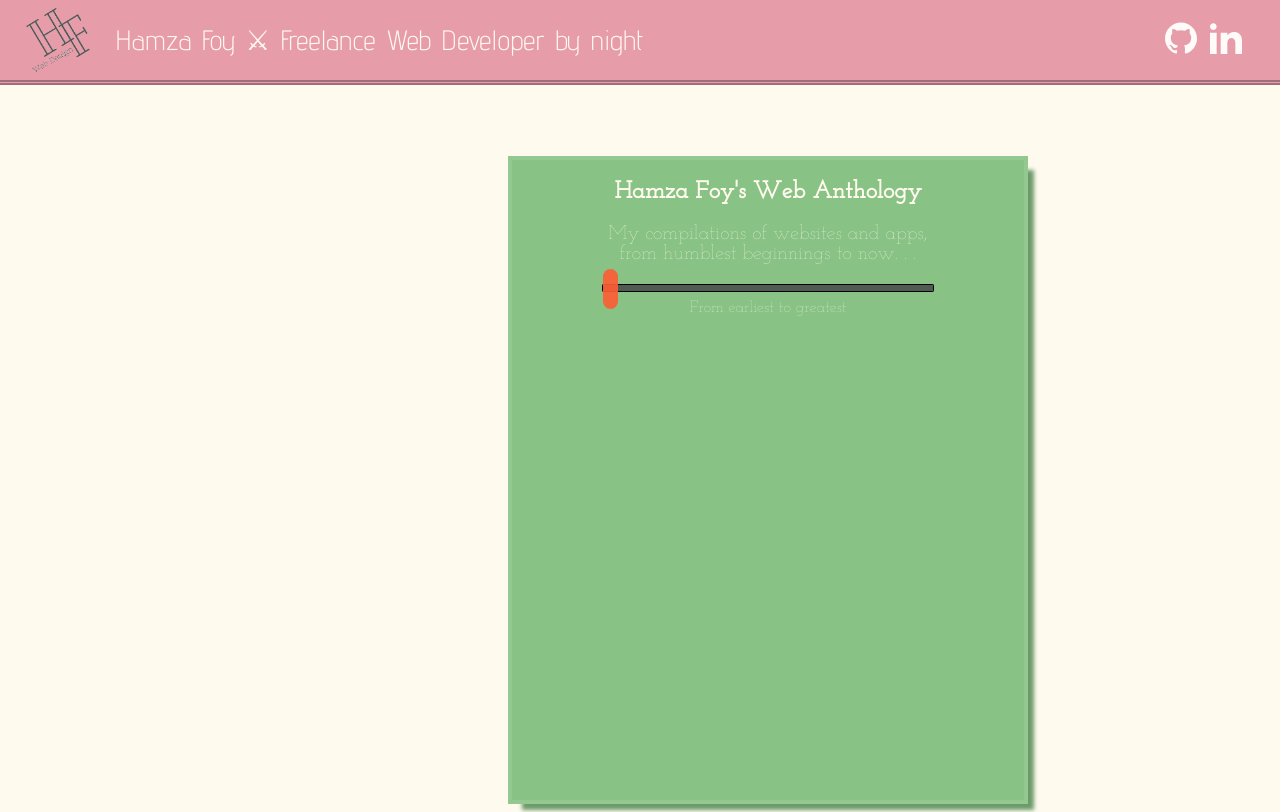
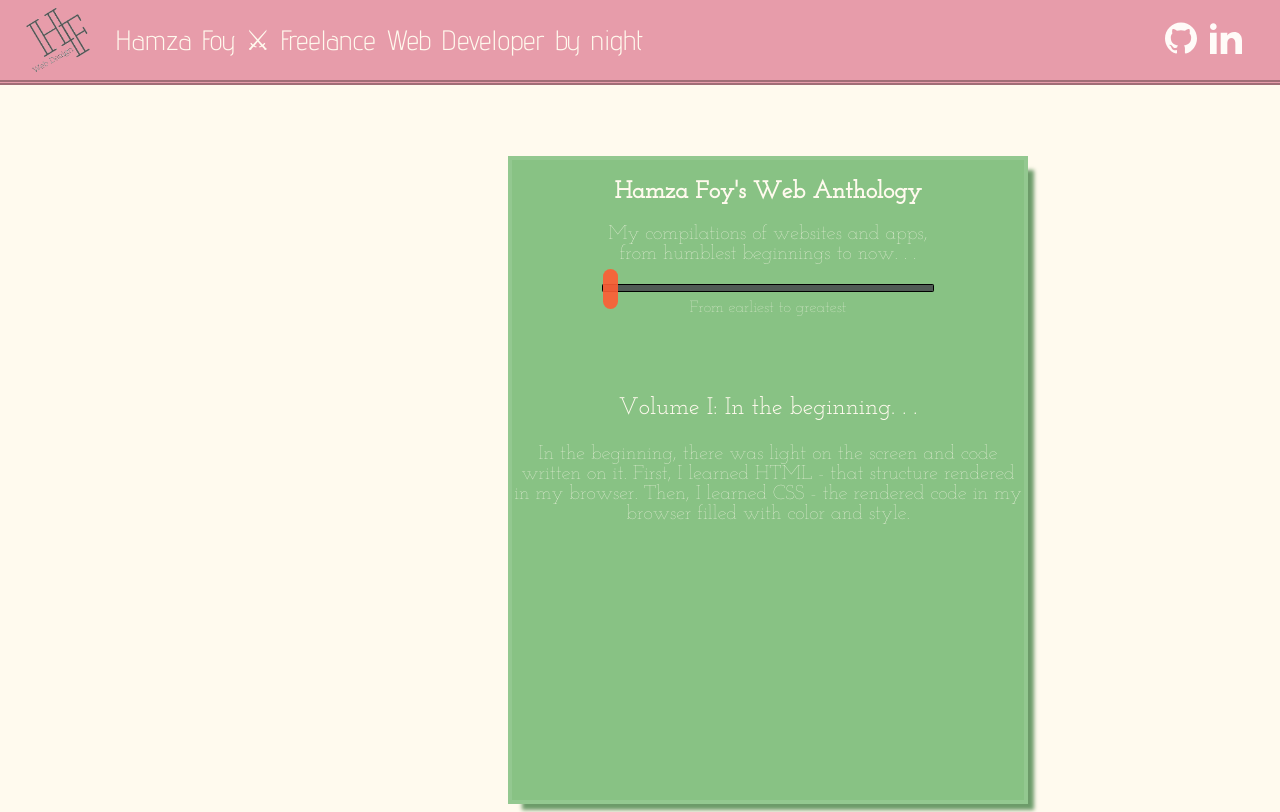
Before and after one commit to hamzafoy/hamza_foy_portfolio, a React (Create React App) app in the folder hamza-foy-portfolio/: page / in a window 1280 px wide. Shown: the top 812 px of the page. Built offline with nearby package versions, Linux system fonts and the light colour scheme.

Commit message:
begin to flesh out one of the timeline sections that will be displayed depending on the position of the knob on the range slider.

```diff
--- a/hamza-foy-portfolio/src/Timeline/Timeline.css
+++ b/hamza-foy-portfolio/src/Timeline/Timeline.css
@@ -1,5 +1,6 @@
 @font-face {font-family: "JosefinSlab-Regular"; src: url("./JosefinSlab-Regular.ttf"); }
 @font-face {font-family: "JosefinSlab-Thin"; src: url("./JosefinSlab-Thin.ttf"); }
+@font-face {font-family: "AdventPro-Light"; src: url("./AdventPro-Light.ttf"); }
 
 
 .timeline-container {
@@ -43,3 +44,12 @@
     font-family: 'JosefinSlab-Thin';
     margin: 1vh 0 0;
 }
+
+.timeline-display-one {
+    margin: 10vh 0 0;
+}
+
+.timeline-display-one h1 {
+    font-family: 'JosefinSlab-Regular';
+    font-weight: normal;
+}
--- a/hamza-foy-portfolio/src/Timeline/Timeline.js
+++ b/hamza-foy-portfolio/src/Timeline/Timeline.js
@@ -1,6 +1,14 @@
 import React from 'react';
 import './Timeline.css';
 import './Timeline-Handler.css'
+
+const timelineObject = {
+    itemOne: (
+        <section>
+            This is a test
+        </section>
+    )
+}
 
 class Timeline extends React.Component {
     constructor(props) {
@@ -34,6 +42,17 @@ class Timeline extends React.Component {
                         <label for="timeline-range">From earliest to greatest</label>
                     </aside>
 
+                    <section className="timeline-display-one">
+                        <h1>
+                            Volume I: In the beginning. . .
+                        </h1>
+
+                        <p>
+                            In the beginning, there was light on the screen and code written on it.
+                            First, I learned HTML - that structure rendered in my browser.
+                            Then, I learned CSS - the rendered code in my browser filled with color and style.
+                        </p>
+                    </section>
 
                 </section>
 
```
Also changed, not shown: hamza-foy-portfolio/src/Timeline/AdventPro-Light.ttf (added).
